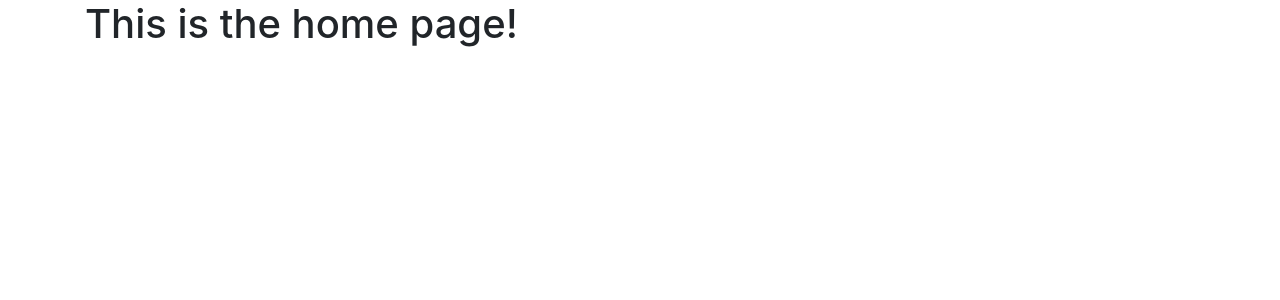
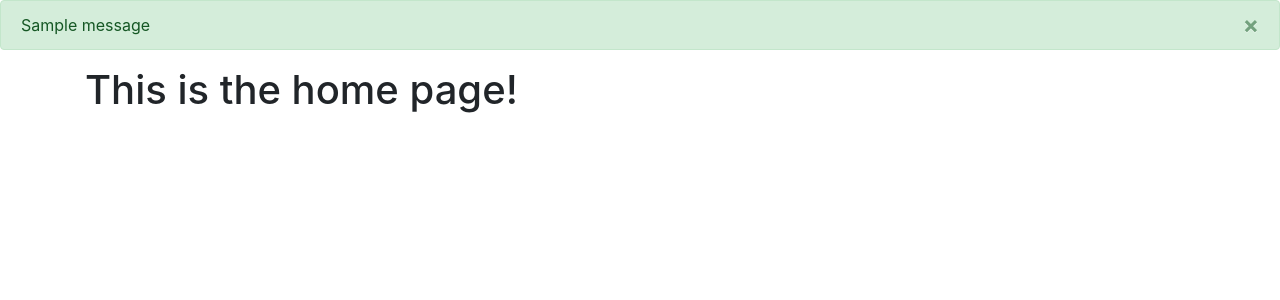
Before and after one commit to gqbo/Notes-Website, a Flask app: page / in a window 1280 px wide. Shown: the part 56-356 px from the top of the page. Run offline with Flask 3, Linux system fonts and the light colour scheme; one stand-in notice (Sample message) is shown; some libraries are stand-ins or nearby versions.

Commit message:
Add jinja code to allow flash messages (error or success).

```diff
--- a/website/template/base.html
+++ b/website/template/base.html
@@ -37,6 +37,29 @@
         </div>
       </div>
     </nav>
+
+    {% with messages = get_flashed_messages(with_categories=true) %}
+        {% if messages %}
+            {% for category, message in messages %}
+                {% if category == 'error' %}
+                        <div class="alert alert-danger alert-dismissible fade show" role="alert">
+                        {{ message }}
+                        <button type="button" class="close" data-dismiss="alert">
+                            <span aria-hidden="true">&times;</span>
+                        </button>
+                    </div>
+                {% else %}
+                        <div class="alert alert-success alert-dismissible fade show" role="alert">
+                        {{ message }}
+                        <button type="button" class="close" data-dismiss="alert">
+                            <span aria-hidden="true">&times;</span>
+                        </button>
+                    </div>
+                {% endif %}
+            {% endfor %}
+        {% endif %}
+    {% endwith %}
+
     <div class="container">{% block content %} {% endblock %}</div>
     <script
       src="https://code.jquery.com/jquery-3.2.1.slim.min.js"
```
